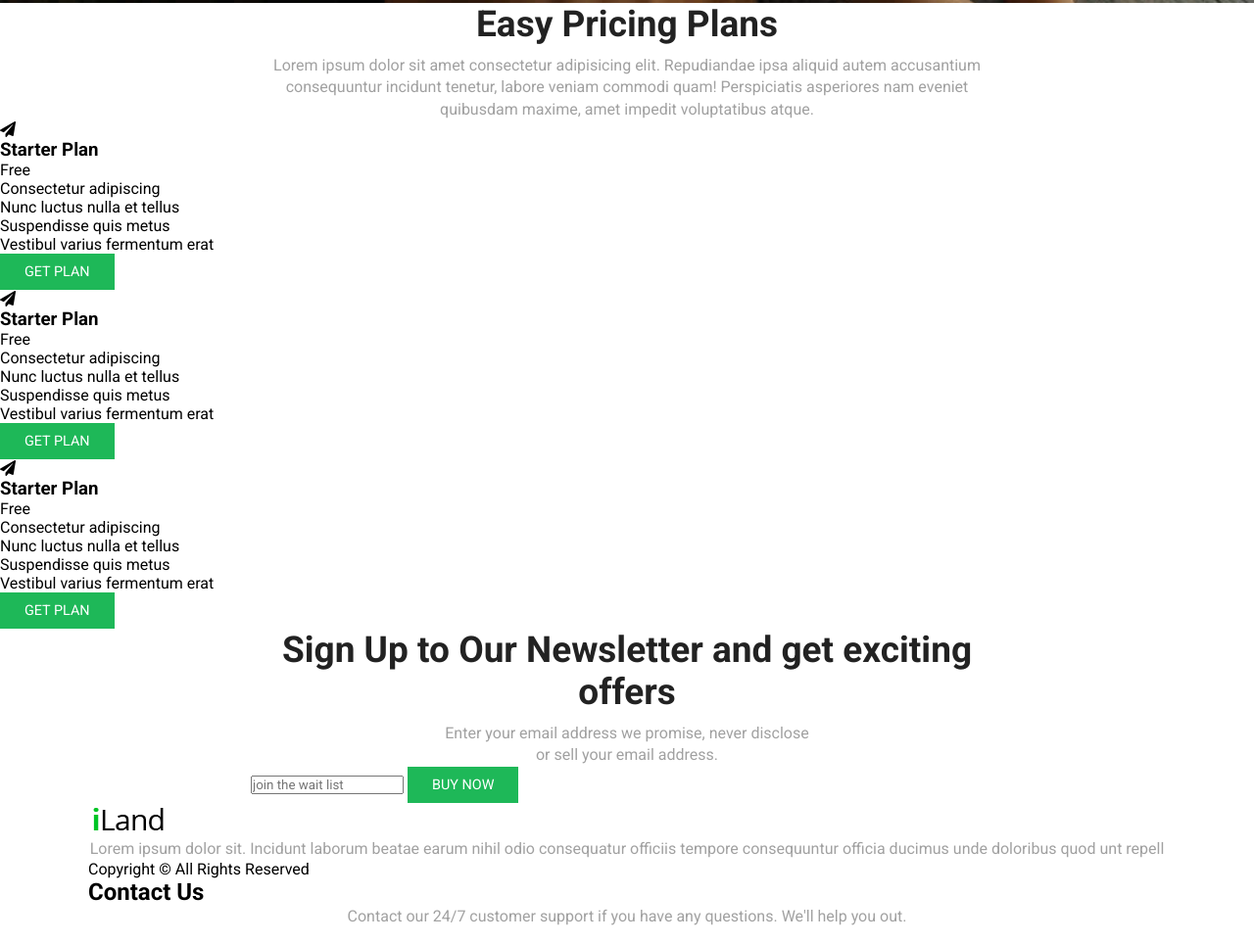
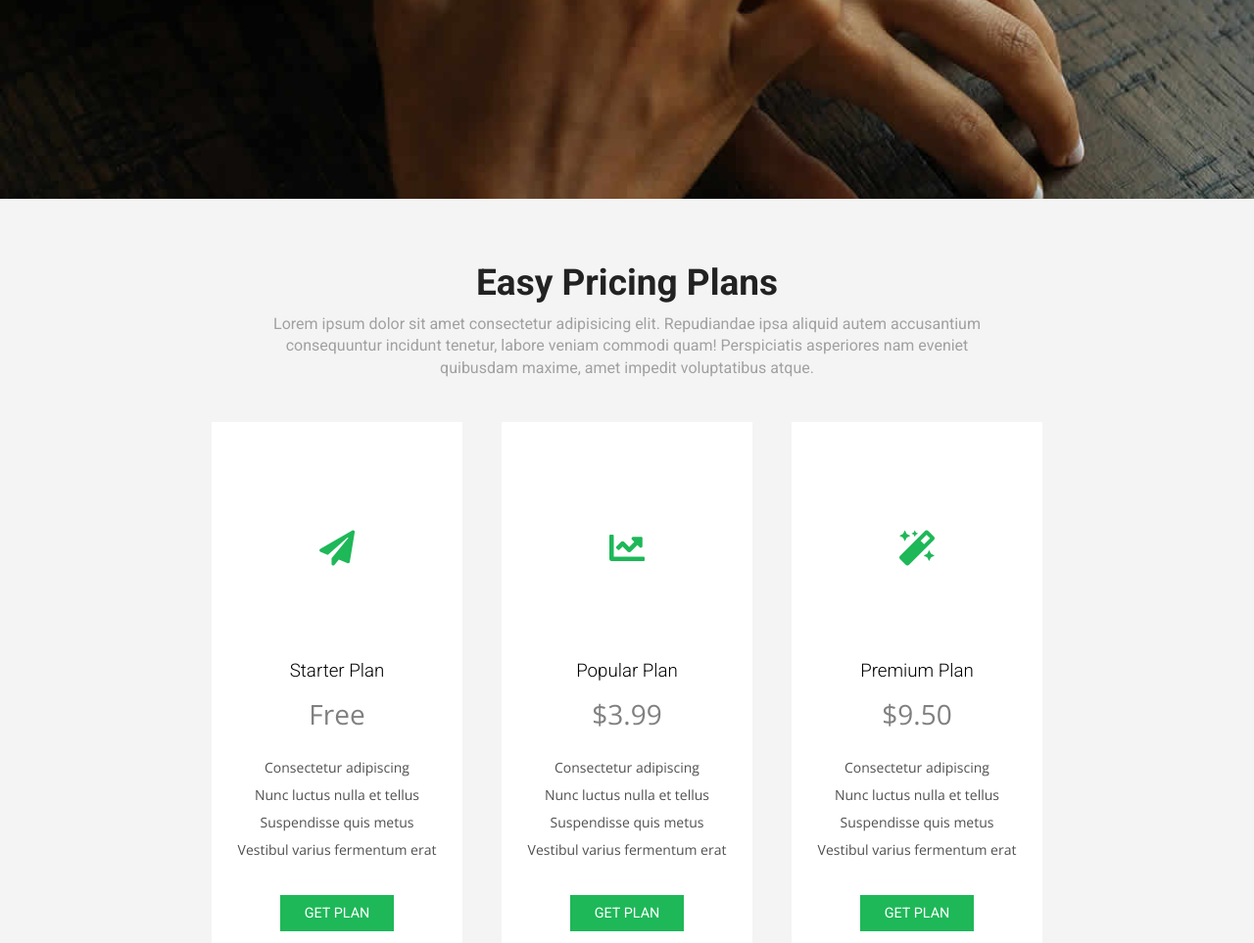
Before and after one commit to VAyala27/App-Watch, a plain HTML site: page index.html in a window 1280 px wide. Shown: the part 3217-4180 px from the top of the page at 98% size. Drawn offline with nearby package versions, Linux system fonts and the light colour scheme.

Commit message:
upadated css

```diff
--- a/css/style.css
+++ b/css/style.css
@@ -226,18 +226,34 @@ ul{
 }
 
 #feature-sub{
-    background: url("../img/image-bg.jpeg") no-repeat center center fixed;
+    background: url("../img/image-bg.jpeg") no-repeat center center;
     -webkit-background-size: cover;
     -moz-background-size: cover;
     -o-background-size: cover;
     background-size: cover;
-    height: 50vh;
+    height: 75vh;
     width: 100%;
+    display: flex;
+    align-items: center;
+}
+
+#feature-sub .content-container{
+    display: flex;
+    flex-direction: column;
+    align-items: center;
 }
 
 #feature-sub h1{
     color: #fff;
     font-weight: 100;
+    font-size: 27px;
+    line-height: 1.5;
+    margin: 0 0 30px;
+}
+
+#feature-sub .btn{
+    display: inline-block;
+
 }
 
 #feature-sub .btn:hover{
@@ -245,3 +261,156 @@ ul{
     border: #1eb858 1px solid;
     color: #1eb858;
 }
+
+#pricing-plans{
+    padding-top: 4rem;
+    padding-bottom: 4rem;
+    background: #f4f4f4;
+}
+
+.price-plan-container{
+    width: 100%;
+    display: flex;
+    align-items: center;
+    justify-content: center;
+    margin-top: 1.5rem;
+}
+
+.plan{
+    background: #fff;
+    padding: 15px;
+    width: 20%;
+    margin: 20px 20px 0px;
+    text-align: center;
+    line-height: 1.2;
+}
+
+.plan .fas{
+    color: #1eb858;
+    margin-top: 6rem;
+    margin-bottom: 6rem;
+    font-size: 36px;
+}
+
+.plan h3{
+    margin-bottom: 1rem;
+    font-weight: 100;
+}
+
+.plan span{
+    font-family: Open Sans;
+    font-size: 28px;
+    font-weight: 400;
+    color: grey;
+    margin-bottom: 1.5rem;
+    display: inline-block;
+}
+
+.plan p{
+    font-family: Open Sans;
+    font-size: 14px;
+    font-weight: 400;
+    color: #505050;
+    line-height: 2;
+    margin-bottom: 2rem
+}
+
+.plan .btn{
+    margin-bottom: 2rem;
+}
+
+
+.plan .btn:hover{
+    background: transparent;
+    border: #1eb858 1px solid;
+    color: #1eb858;
+}
+
+#newsletter{
+    background: linear-gradient(to right,rgba(0,0,0,.5),rgba(0,0,0,.9)),url("/img/cta_bg.jpeg") center center no-repeat;
+    -webkit-background-size: cover;
+    -moz-background-size: cover;
+    -o-background-size: cover;
+    background-size: cover;
+    height: 50vh;
+    width: 100%;
+    display: flex;
+    align-items: center;
+}
+
+#newsletter .content-container{
+    display: flex;
+    flex-direction: column;
+    align-items: center;
+}
+
+#newsletter h1{
+    color: #fff;
+    font-size: 27px;
+    line-height: 1.5;
+    margin: 0 0 30px;
+}
+
+#newsletter .btn:hover{
+    background: transparent;
+    border: #1eb858 1px solid;
+    color: #1eb858;
+}
+
+input{
+    display: inline-block;
+    width: 50%;
+    height: calc(1.5em + .75rem + 2px);
+    padding: .375rem .75rem;
+    font-size: 1rem;
+    font-weight: 400;
+    line-height: 1.5;
+    color: #495057;
+    background-color: #fff;
+    background-clip: padding-box;
+    border: 1px solid #ced4da;
+    border-radius: .25rem;
+    transition: border-color .15s ease-in-out,box-shadow .15s ease-in-out;
+}
+
+.input-group {
+    margin-top: 2rem;
+    position: relative;
+    display: -ms-flexbox;
+    display: flex;
+    -ms-flex-wrap: wrap;
+    flex-wrap: wrap;
+    -ms-flex-align: stretch;
+    align-items: stretch;
+    width: 100%;
+    justify-content: center;
+}
+
+#footer{
+    padding-top: 2rem;
+    background: #f4f4f4;
+    padding-bottom: 2rem;
+}
+
+.footer-container{
+    display: flex;
+    align-items: center;
+    justify-content: center;
+}
+
+.footer-container p{
+    text-align: left;
+}
+
+.iland-info .logo{
+    margin-bottom: 1rem;
+}
+
+.iland-info p{
+    margin-bottom: 1rem;
+}
+
+.contact h2{
+    margin-bottom: 1rem;
+    font-weight: 100;
+}
--- a/index.html
+++ b/index.html
@@ -214,9 +214,9 @@
                 <div class="btn">GET PLAN</div>
             </div>
             <div class="plan">
-                <i class="fas fa-paper-plane"></i>
-                <h3>Starter Plan</h3>
-                <span>Free</span>
+                <i class="fas fa-chart-line"></i>
+                <h3>Popular Plan</h3>
+                <span>$3.99</span>
                 <p>Consectetur adipiscing <br>
                     Nunc luctus nulla et tellus <br>
                     Suspendisse quis metus <br>
@@ -225,9 +225,9 @@
                 <div class="btn">GET PLAN</div>
             </div>
             <div class="plan">
-                <i class="fas fa-paper-plane"></i>
-                <h3>Starter Plan</h3>
-                <span>Free</span>
+                <i class="fas fa-magic"></i>
+                <h3>Premium Plan</h3>
+                <span>$9.50</span>
                 <p>Consectetur adipiscing <br>
                     Nunc luctus nulla et tellus <br>
                     Suspendisse quis metus <br>
```
Also changed, not shown: img/cta_bg.jpeg (added).
